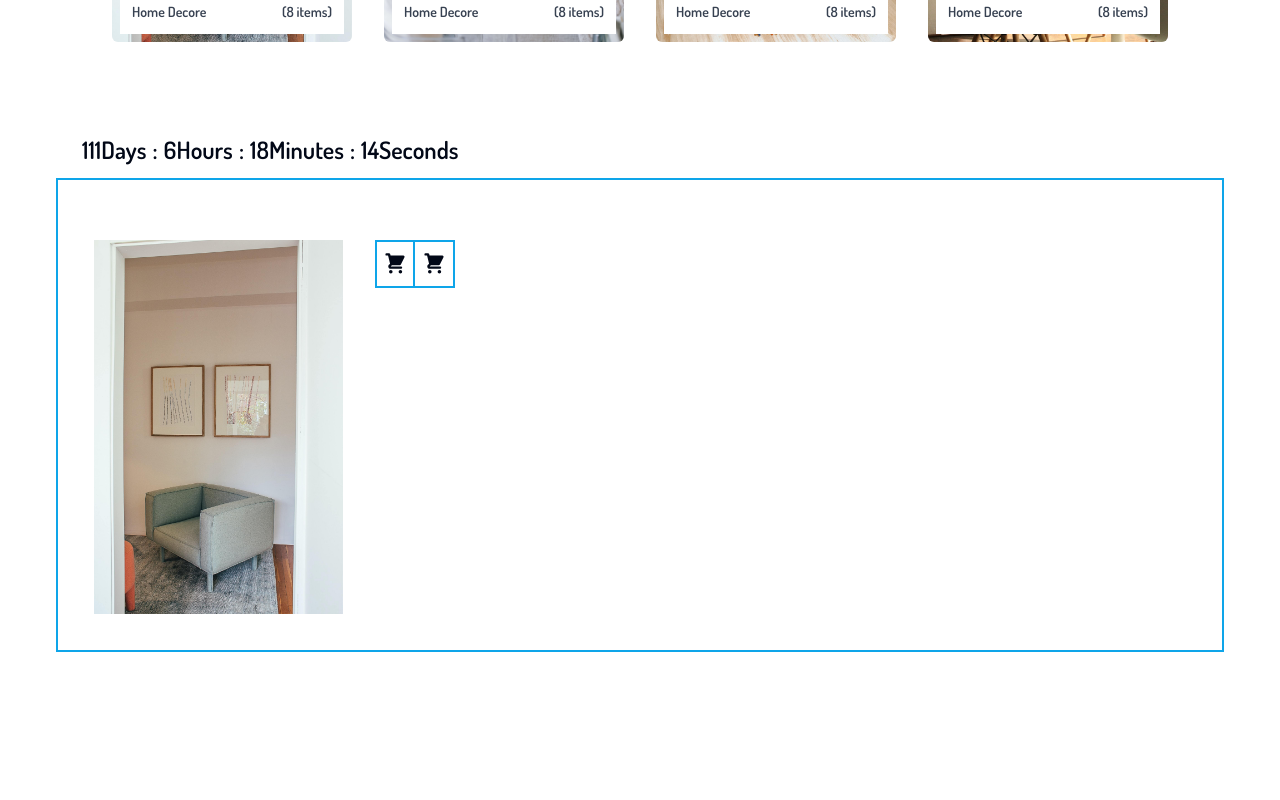
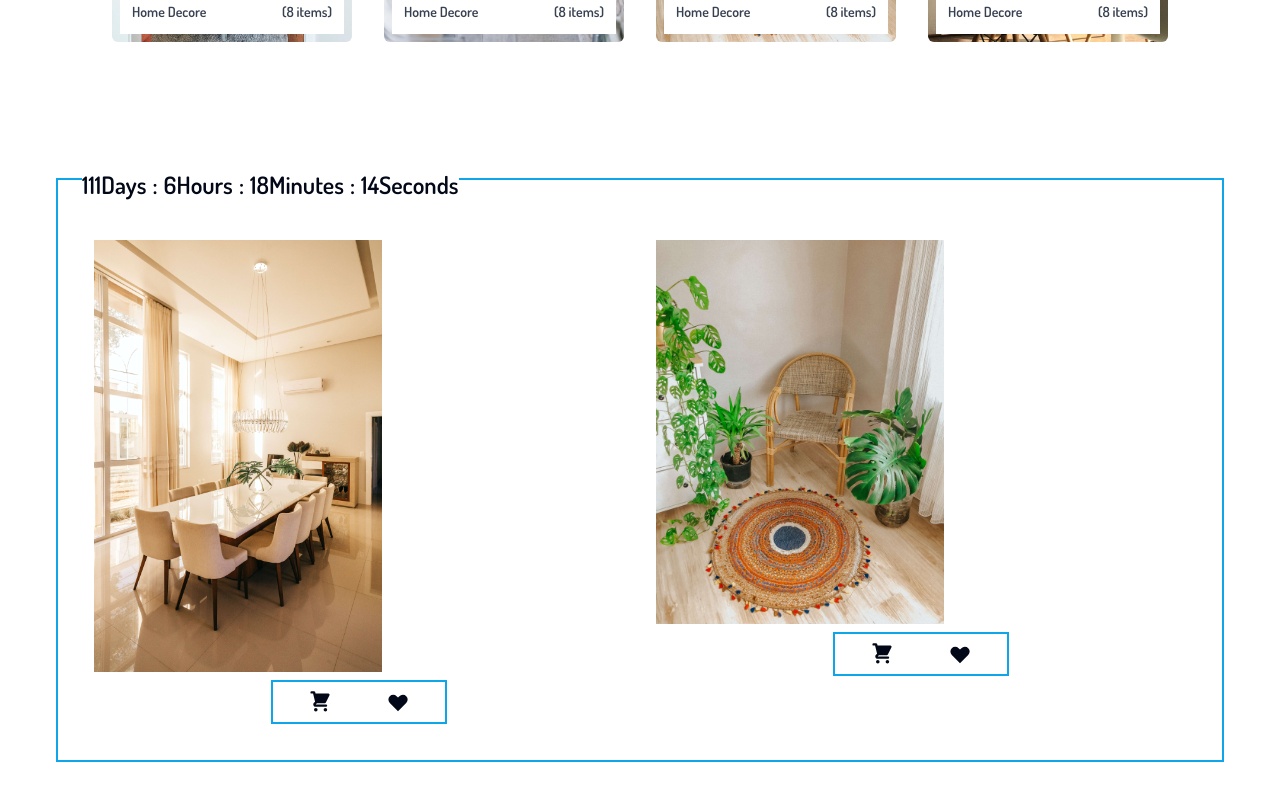
Before and after one commit to SalinaPrajapati/FurnishCraft, a Next.js app: page / in a window 1280 px wide. Shown: the part 914-1714 px from the top of the page. Before the commit the page ends 1622 px from the top, so only its background shows below. Built offline with nearby package versions, Linux system fonts and the light colour scheme.

Commit message:
add product list

```diff
--- a/src/components/Product.tsx
+++ b/src/components/Product.tsx
@@ -1,40 +1,52 @@
 "use client";
 
 import Timer from "@/components/Timer";
-import { HiShoppingCart } from "react-icons/hi";
+import { HiShoppingCart, HiHeart } from "react-icons/hi";
 import { useState } from "react";
+import { products } from "@/utils/product";
+
 export default function Product() {
   const [isHovered, setIsHovered] = useState(false);
 
   const myStyle = {
     bottom: "30.2rem",
+    top: "-11px",
+    height: "30px",
   };
   return (
-    <div className="relative m-14 p-9 border-solid border-2 border-sky-500">
+    <div className="relative m-14 p-9 h-1/3 border-solid border-2 border-sky-500">
       <div className="absolute left-6" style={myStyle}>
         <Timer></Timer>
       </div>
-      <div className="mt-6 grid grid-cols-1 gap-x-6 gap-y-10 sm:grid-cols-2 lg:grid-cols-4 xl:gap-x-8">
+      <div className="mt-6 grid grid-cols-1 gap-x-6 gap-y-10 sm:grid-cols-2 lg:grid-cols-2 xl:gap-x-8 h-auto">
+        {products.map((product: any, index: number) => (
+          <div key={index} className="h-auto w-full inline-block align-middle">
             <div
               onMouseEnter={() => setIsHovered(true)}
               onMouseLeave={() => setIsHovered(false)}
+              className="max-w-[18rem]"
             >
+              <div className="max-w-[18rem] h-2/6 inline-block align-middle relative overflow-hidden bg-cover bg-no-repeat">
                 <img
-            src={isHovered ? "/assets/sofa.jpg" : "/assets/chair-2.jpg"}
-            className="transition ease-in-out hover:delay-150 hover:duration-300 hover:transition-all hover:scale-110"
+                  src={
+                    isHovered
+                      ? product.images[0].image
+                      : product.images[0].picture
+                  }
+                  className="transition ease-in-out hover:delay-150 hover:duration-300 hover:transition-all hover:scale-110 object-cover h-full w-full m-auto"
                 />
               </div>
-        <div className="flex justify-between w-20 h-12 border-solid border-2 border-sky-500 items-center">
-            <span className="border-r-2 border-sky-500 h-full w-10 flex justify-around items-center">
+            </div>
+            <div className="flex justify-between mt-2 p-2 border-solid border-2 w-1/3 m-auto border-sky-500">
+              <span className="w-1/2 flex justify-center items-center">
                 <HiShoppingCart style={{ fontSize: "24px" }} />
               </span>
-            <span className="h-full w-10 flex justify-around items-center">
-              <HiShoppingCart style={{ fontSize: "24px" }} />
+              <span className="w-1/2 flex justify-center items-center">
+                <HiHeart style={{ fontSize: "24px" }} />
               </span>
             </div>
-        {/* <div>
-          <img src="/assets/sofa.jpg" className="" />
-        </div> */}
+          </div>
+        ))}
       </div>
     </div>
   );
--- /dev/null
+++ b/src/components/ui/card.tsx
@@ -0,0 +1,79 @@
+import * as React from "react"
+
+import { cn } from "@/lib/utils"
+
+const Card = React.forwardRef<
+  HTMLDivElement,
+  React.HTMLAttributes<HTMLDivElement>
+>(({ className, ...props }, ref) => (
+  <div
+    ref={ref}
+    className={cn(
+      "rounded-lg border bg-card text-card-foreground shadow-sm",
+      className
+    )}
+    {...props}
+  />
+))
+Card.displayName = "Card"
+
+const CardHeader = React.forwardRef<
+  HTMLDivElement,
+  React.HTMLAttributes<HTMLDivElement>
+>(({ className, ...props }, ref) => (
+  <div
+    ref={ref}
+    className={cn("flex flex-col space-y-1.5 p-6", className)}
+    {...props}
+  />
+))
+CardHeader.displayName = "CardHeader"
+
+const CardTitle = React.forwardRef<
+  HTMLParagraphElement,
+  React.HTMLAttributes<HTMLHeadingElement>
+>(({ className, ...props }, ref) => (
+  <h3
+    ref={ref}
+    className={cn(
+      "text-2xl font-semibold leading-none tracking-tight",
+      className
+    )}
+    {...props}
+  />
+))
+CardTitle.displayName = "CardTitle"
+
+const CardDescription = React.forwardRef<
+  HTMLParagraphElement,
+  React.HTMLAttributes<HTMLParagraphElement>
+>(({ className, ...props }, ref) => (
+  <p
+    ref={ref}
+    className={cn("text-sm text-muted-foreground", className)}
+    {...props}
+  />
+))
+CardDescription.displayName = "CardDescription"
+
+const CardContent = React.forwardRef<
+  HTMLDivElement,
+  React.HTMLAttributes<HTMLDivElement>
+>(({ className, ...props }, ref) => (
+  <div ref={ref} className={cn("p-6 pt-0", className)} {...props} />
+))
+CardContent.displayName = "CardContent"
+
+const CardFooter = React.forwardRef<
+  HTMLDivElement,
+  React.HTMLAttributes<HTMLDivElement>
+>(({ className, ...props }, ref) => (
+  <div
+    ref={ref}
+    className={cn("flex items-center p-6 pt-0", className)}
+    {...props}
+  />
+))
+CardFooter.displayName = "CardFooter"
+
+export { Card, CardHeader, CardFooter, CardTitle, CardDescription, CardContent }
--- /dev/null
+++ b/src/utils/product.tsx
@@ -0,0 +1,58 @@
+export const products = [
+  {
+    id: "64a654593e91b8e73a351e9b",
+    name: "Sofa",
+    description: "Short description",
+    price: 2999,
+    brand: "apple",
+    category: "Sofa",
+    inStock: true,
+    images: [
+      {
+        color: "White",
+        colorCode: "#FFFFFF",
+        image: "/assets/table-1.jpg",
+        picture: "/assets/table-6.jpg",
+      },
+    ],
+    reviews: [],
+  },
+  {
+    id: "64a4ebe300900d44bb50628a",
+    name: "Table",
+    description: "PERFECT STROKE KEYS",
+    price: 102.99,
+    brand: "table",
+    category: "Accesories",
+    inStock: true,
+    images: [
+      {
+        color: "Black",
+        colorCode: "#000000",
+        image: "/assets/sofa.jpg",
+        picture: "/assets/chair.jpg",
+      },
+    ],
+    reviews: [
+      {
+        id: "64a65a6158b470c6e06959ee",
+        userId: "6475af156bad4917456e6e1e",
+        productId: "64a4ebe300900d44bb50628a",
+        rating: 5,
+        comment: "good",
+        createdDate: "2023-07-06T06:08:33.067Z",
+        user: {
+          id: "6475af156bad4917456e6e1e",
+          name: "Charles",
+          email: "example@gmail.com",
+          emailVerified: null,
+          image: "/assets/table-1.jpg",
+          hashedPassword: null,
+          createdAt: "2023-05-30T08:08:53.979Z",
+          updatedAt: "2023-05-30T08:08:53.979Z",
+          role: "ADMIN",
+        },
+      },
+    ],
+  },
+];
```
Lines whose indentation alone changed are shown as unchanged.
